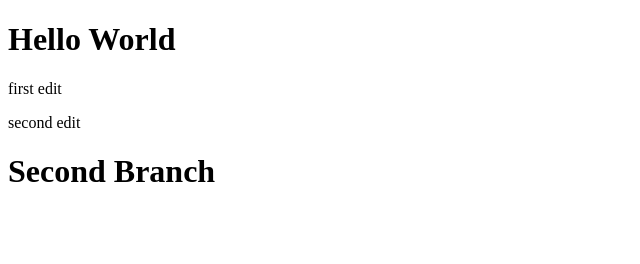
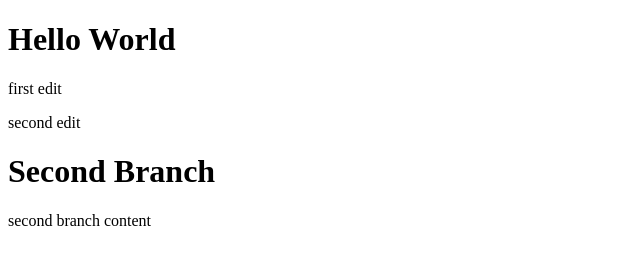
Before and after one commit to JesseBBuhler/testing, a plain HTML site: page index.html in a window 1280 px wide. Shown: the whole page, without its empty margins (0-640 px from the left). Drawn offline with Linux system fonts and the light colour scheme.

Commit message:
second branch content

```diff
--- a/index.html
+++ b/index.html
@@ -11,5 +11,6 @@
     <p>first edit</p>
     <p>second edit</p>
     <h1>Second Branch</h1>
+    <p>second branch content</p>
 </body>
 </html>
```
